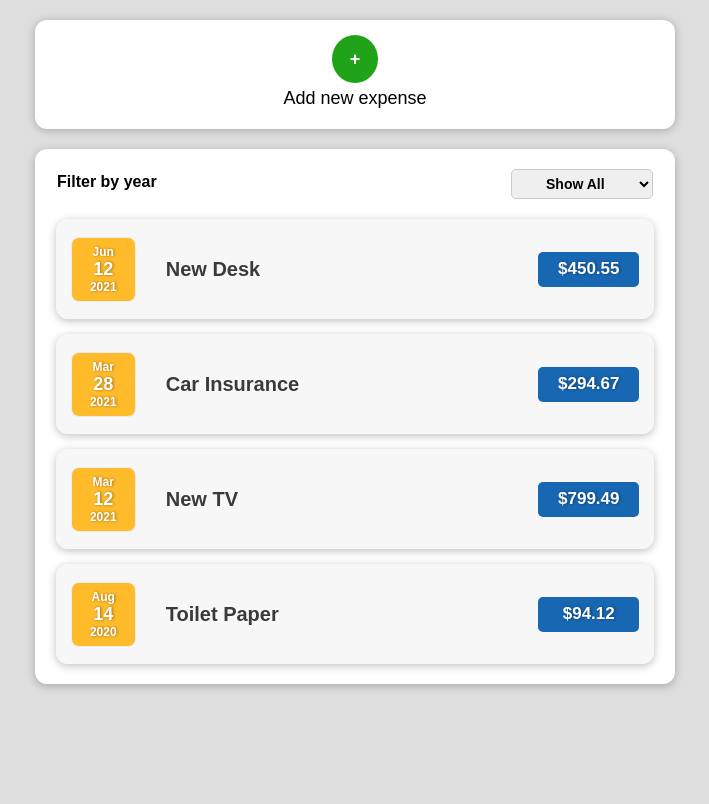
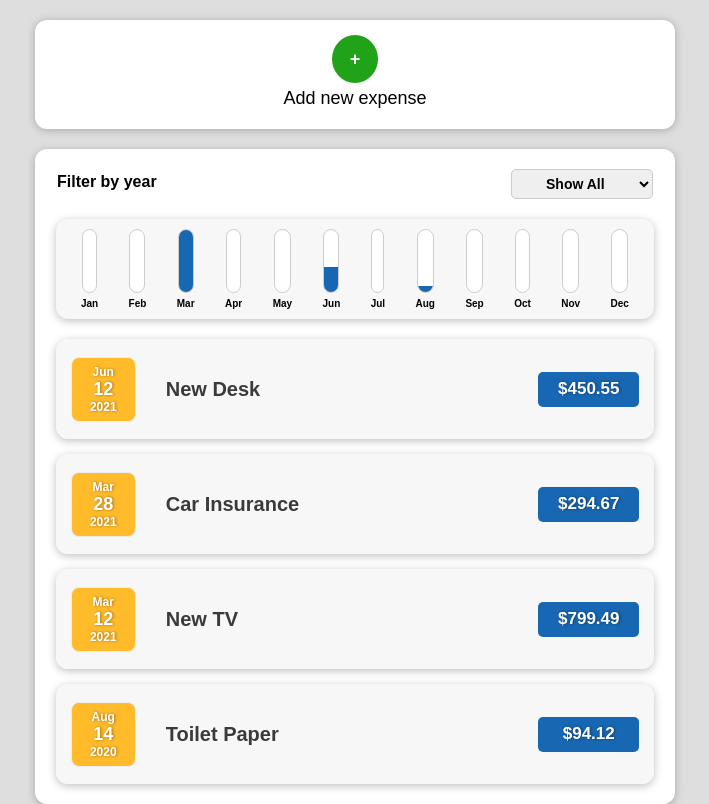
Before and after one commit to AGSS18/expense-tracker-app, a React (Create React App) app: page / in a window 1280 px wide. Shown: the whole page, without its empty margins (285-994 px from the left). Built offline with nearby package versions, Linux system fonts and the light colour scheme.

Commit message:
Built monthly filtered chart for the expenses

```diff
--- /dev/null
+++ b/src/components/Chart/Chart.css
@@ -0,0 +1,17 @@
+.chart-align {
+  display: block;
+  margin: 0 auto;
+  width: 95%;
+  margin-bottom: 2rem;
+  box-shadow: 0 2px 8px rgba(0, 0, 0, 0.25);
+  border-radius: 12px;
+  background-color: #f7f7f7;
+}
+
+.chart {
+  padding: 1rem;
+  text-align: center;
+  display: flex;
+  justify-content: space-around;
+  height: 10rem;
+}
--- /dev/null
+++ b/src/components/Chart/Chart.js
@@ -0,0 +1,22 @@
+import './Chart.css';
+import ChartBar from './ChartBar';
+
+function Chart(props) {
+    const dataPointValues = props.dataPoints.map(dataPoint => dataPoint.value)
+    const totalMax = Math.max(...dataPointValues);
+    return(
+        <div className="chart-align">
+            <div className="chart">
+                {props.dataPoints.map(dataPoint =>
+                    <ChartBar
+                        key={dataPoint.label}
+                        value={dataPoint.value}
+                        maxValue={totalMax}
+                        label={dataPoint.label}
+                    />)}
+            </div>
+        </div>
+    );
+}
+
+export default Chart;
--- /dev/null
+++ b/src/components/Chart/ChartBar.css
@@ -0,0 +1,31 @@
+.chart-bar {
+  height: 100%;
+  display: flex;
+  flex-direction: column;
+  align-items: center;
+}
+
+.chart-bar__inner {
+  height: 100%;
+  width: 90%;
+  border: 1px solid #ccc;
+  border-radius: 12px;
+  background-color: #ffffff;
+  overflow: hidden;
+  display: flex;
+  flex-direction: column;
+  justify-content: flex-end;
+  margin-bottom: 0.5rem;
+}
+
+.chart-bar__fill {
+  background-color: #1767b3;
+  width: 100%;
+  transition: all 0.3s ease-out;
+}
+
+.chart-bar__label {
+  font-weight: bold;
+  font-size: 1rem;
+  text-align: center;
+}
--- /dev/null
+++ b/src/components/Chart/ChartBar.js
@@ -0,0 +1,20 @@
+import './ChartBar.css';
+
+function ChartBar(props) {
+    let barFillHeight = "0%";
+
+    if(props.maxValue > 0) {
+        barFillHeight = Math.round((props.value / props.maxValue) * 100) + '%';
+    }
+
+    return(
+        <div className="chart-bar">
+            <div className="chart-bar__inner">
+                <div className="chart-bar__fill" style={{height: barFillHeight}}></div>
+            </div>
+            <div className="chart-bar__label">{props.label}</div>
+        </div>
+    );
+}
+
+export default ChartBar;
--- a/src/components/Expenses/Expenses.js
+++ b/src/components/Expenses/Expenses.js
@@ -2,6 +2,7 @@
 
 import ExpenseFilter from "./ExpenseFilter";
 import './Expenses.css';
+import ExpensesChart from "./ExpensesChart";
 import ExpensesList from "./ExpensesList";
 
 function Expenses(props) {
@@ -23,6 +24,7 @@
     return(
         <div className="expenses">
             <ExpenseFilter onFilter={filterHandler} selected={selectedYear} />
+            <ExpensesChart expenses={filteredYearExpenses} />
             <ExpensesList expenses={filteredYearExpenses} />
         </div>
     );
--- /dev/null
+++ b/src/components/Expenses/ExpensesChart.js
@@ -0,0 +1,27 @@
+import Chart from "../Chart/Chart";
+
+function ExpensesChart(props) {
+    const chartDataPoints = [
+        {label: 'Jan', value: 0},
+        {label: 'Feb', value: 0},
+        {label: 'Mar', value: 0},
+        {label: 'Apr', value: 0},
+        {label: 'May', value: 0},
+        {label: 'Jun', value: 0},
+        {label: 'Jul', value: 0},
+        {label: 'Aug', value: 0},
+        {label: 'Sep', value: 0},
+        {label: 'Oct', value: 0},
+        {label: 'Nov', value: 0},
+        {label: 'Dec', value: 0}
+    ];
+
+    for(const expense of props.expenses) {
+        const expenseMonth = expense.date.getMonth();
+        chartDataPoints[expenseMonth].value += expense.amount;
+    }
+
+    return <Chart dataPoints={chartDataPoints} />
+}
+
+export default ExpensesChart;
--- a/src/components/NewExpense/NewExpenseForm.js
+++ b/src/components/NewExpense/NewExpenseForm.js
@@ -16,7 +16,7 @@
     }
 
     function amountChangeHandler(event) {
-        setInfo({...info, amount: event.target.value});
+        setInfo({...info, amount: +event.target.value});
 
     }
 
--- a/src/index.css
+++ b/src/index.css
@@ -36,7 +36,7 @@
 
 .container {
   max-width: 120rem;
-  width: 50%;
+  width: 90%;
   margin: 0 auto;
 }
 
@@ -57,3 +57,9 @@
 .text-white {
   color: white;
 }
+
+@media (min-width: 768px) {
+  .container {
+    width: 50%;
+  }
+}
```
